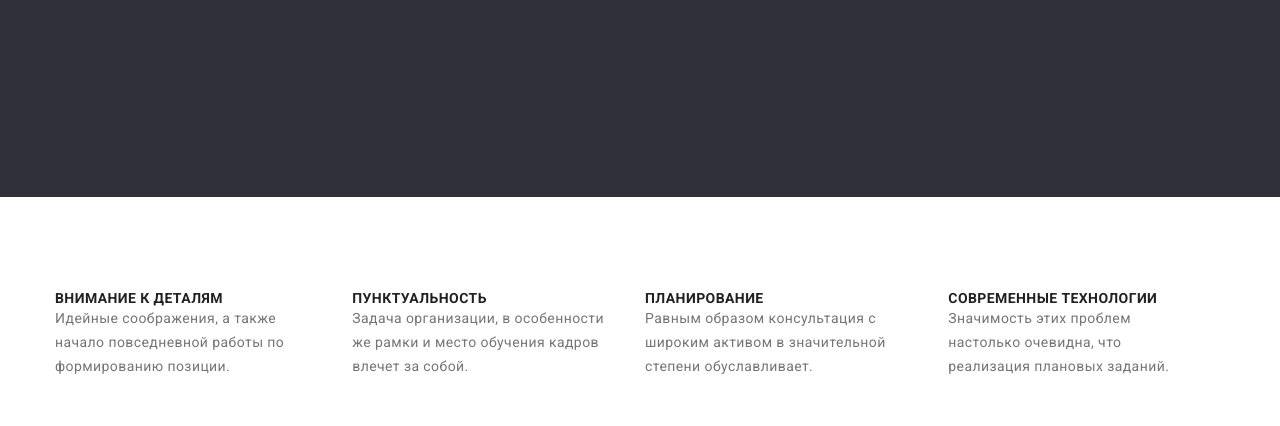
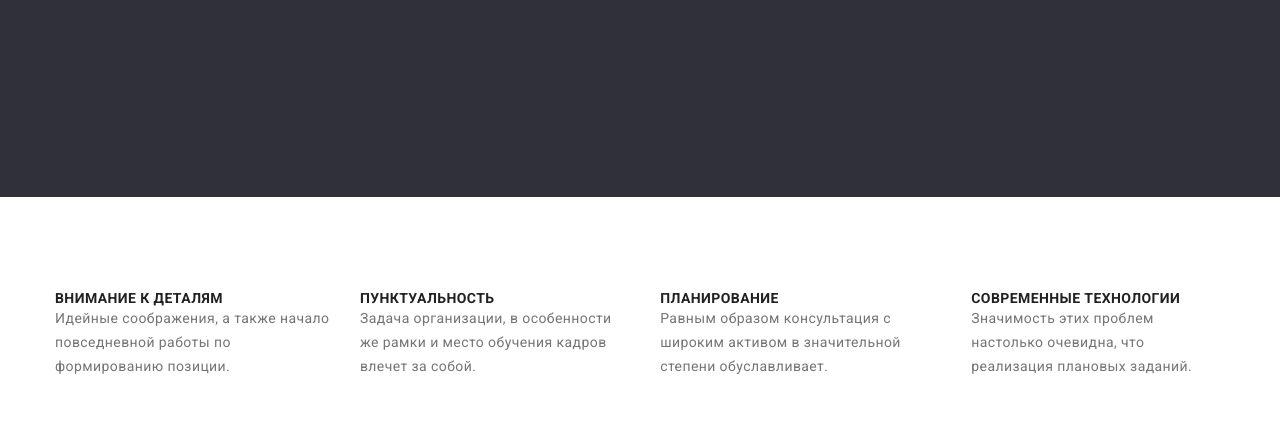
Before and after one commit to VKlapan/goit-markup-hw-03, a plain HTML site: page index.html in a window 1280 px wide. Shown: the part 526-952 px from the top of the page. Drawn offline with nearby package versions, Linux system fonts and the light colour scheme.

Commit message:
fixing last geometry of whywe section

```diff
--- a/css/styles.css
+++ b/css/styles.css
@@ -245,6 +245,11 @@ p {
 .whywe-item {
   margin-right: 30px;
 }
+
+.whywe-item:last-child {
+  margin-right: 0;
+}
+
 .whywe-item-title {
   font-weight: 700;
   font-size: 14px;
```
